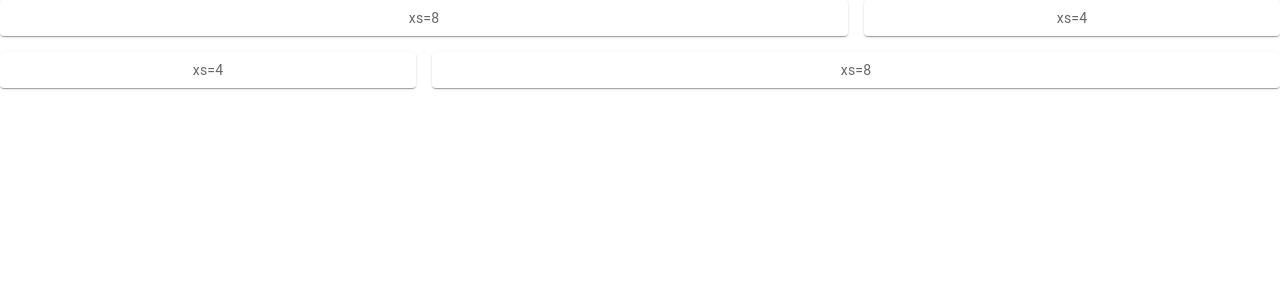
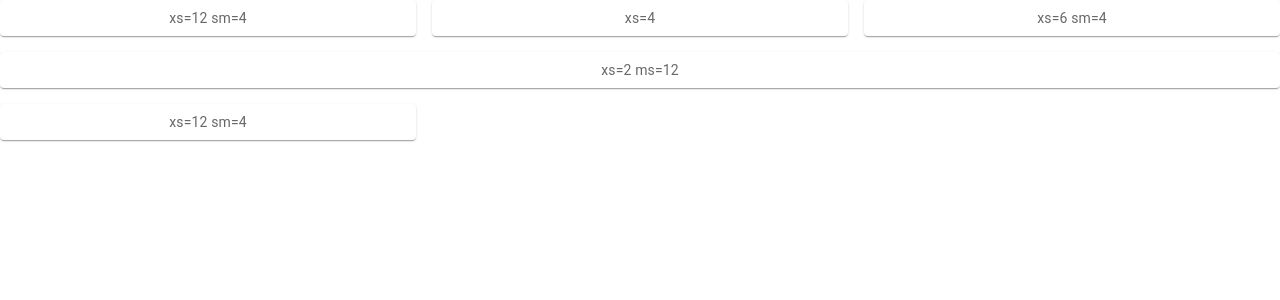
Before and after one commit to k4-100/mui-tutorial, a React (Create React App) app: page / in a window 1280 px wide. Shown: the top 300 px of the page. Built offline with nearby package versions, Linux system fonts and the light colour scheme.

Commit message:
Screwing around with sizing

```diff
--- a/src/App.js
+++ b/src/App.js
@@ -1,8 +1,6 @@
 import React from "react";
 import { Grid, Box, Paper } from "@mui/material";
 import { styled } from "@mui/material/styles";
-
-import "./App.css";
 
 const Item = styled(Paper)(({ theme }) => ({
   backgroundColor: theme.palette.mode === "dark" ? "#1A2027" : "#fff",
@@ -17,17 +15,20 @@ function App() {
     <div className="App">
       <Box sx={{ flexGrow: 1 }}>
         <Grid container spacing={2}>
-          <Grid item xs={8}>
-            <Item>xs=8</Item>
+          <Grid item xs={12} sm={4}>
+            <Item>xs=12 sm=4</Item>
           </Grid>
           <Grid item xs={4}>
             <Item>xs=4</Item>
           </Grid>
-          <Grid item xs={4}>
-            <Item>xs=4</Item>
+          <Grid item xs={6} sm={4}>
+            <Item>xs=6 sm={4}</Item>
           </Grid>
-          <Grid item xs={8}>
-            <Item>xs=8</Item>
+          <Grid item xs={2} sm={12}>
+            <Item>xs=2 ms=12</Item>
+          </Grid>
+          <Grid item xs={12} sm={4}>
+            <Item>xs=12 sm=4</Item>
           </Grid>
         </Grid>
       </Box>
```
